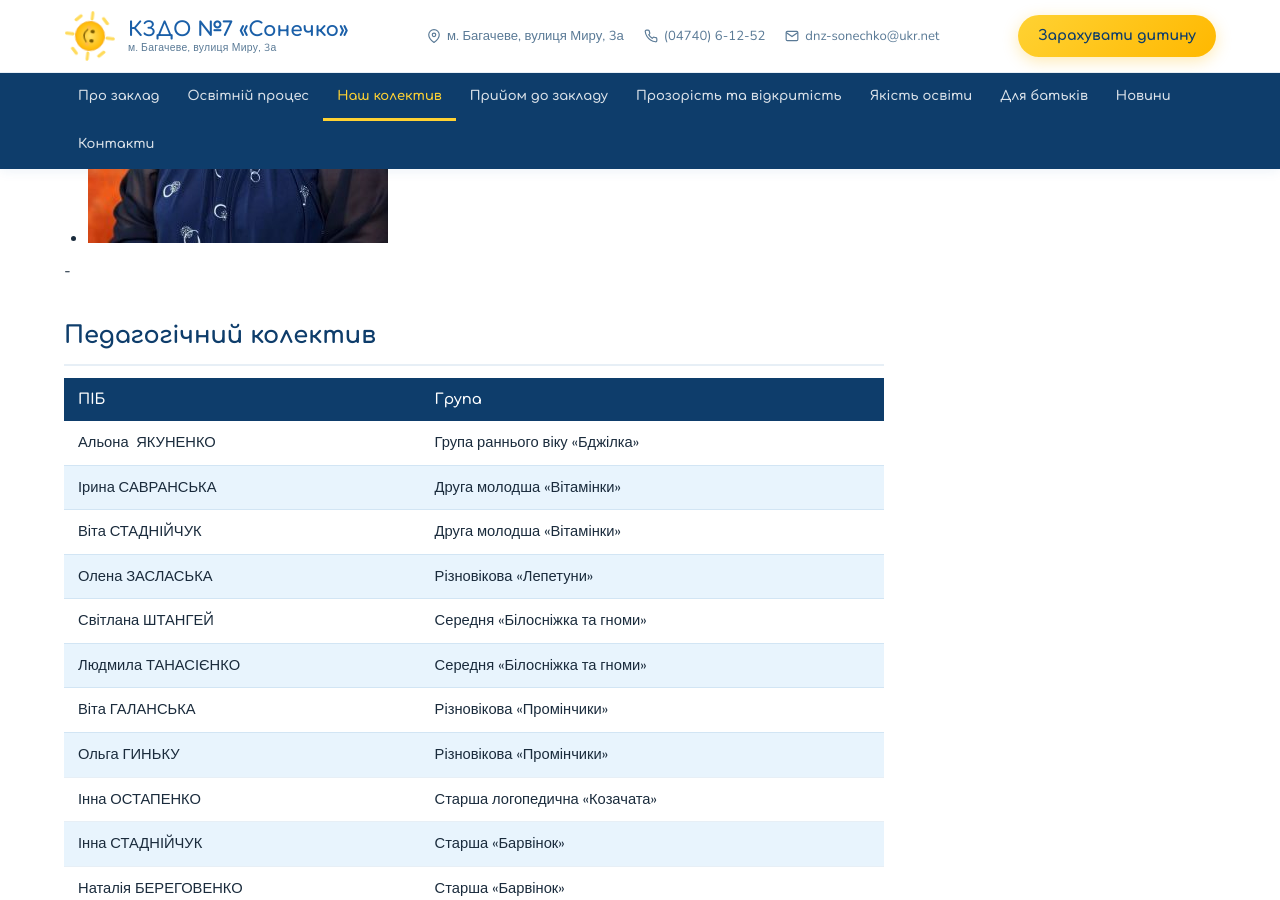
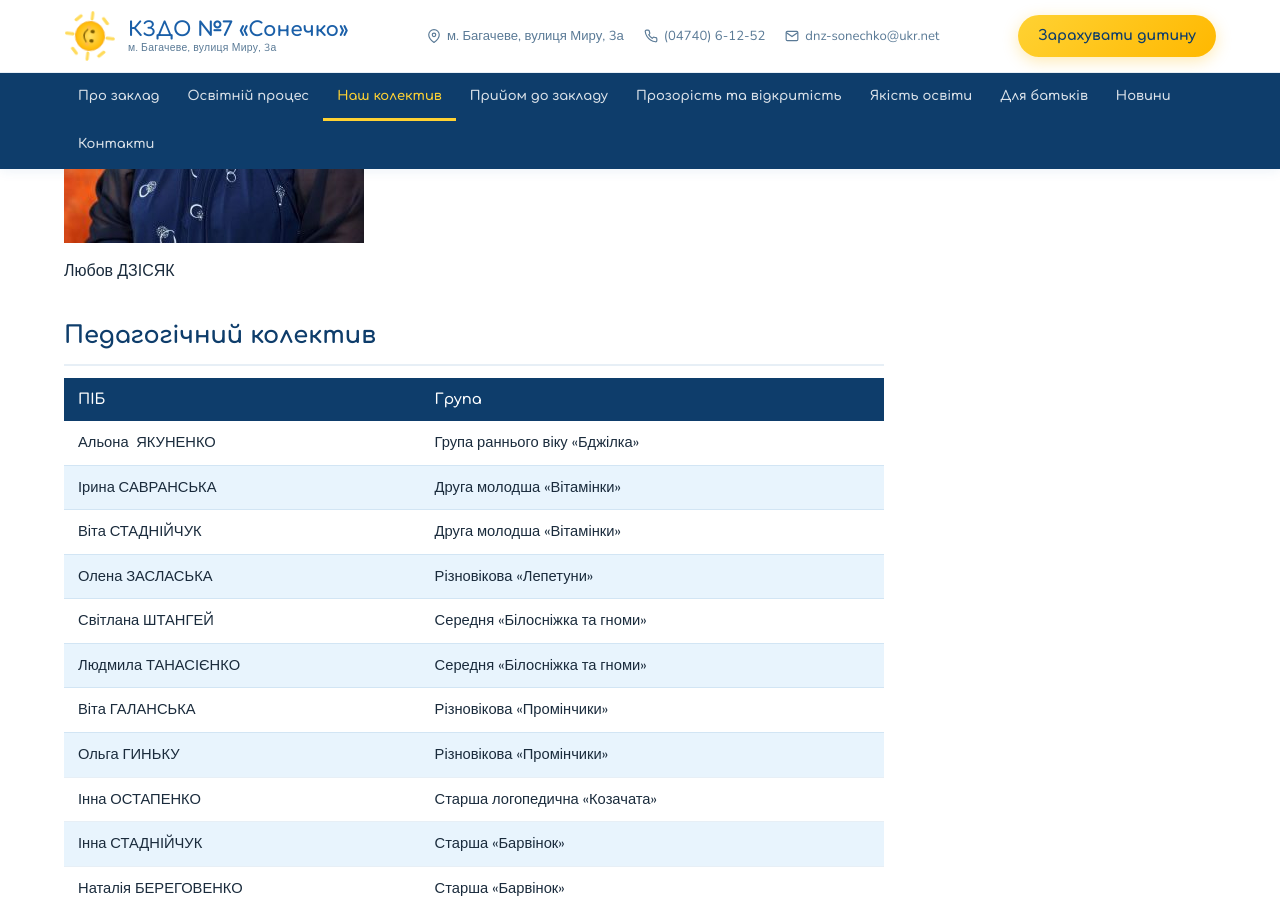
Before and after one commit to sonechko7/sonechko7.github.io, a Jekyll site: the page built from pages/nash-kolektyv.md, in a window 1280 px wide and 900 px high, scrolled down 855 px. Built offline with Jekyll 4.4.1, drawn with Linux system fonts in a browser that asks for light colours.

Commit message:
Update Сторінка “nash-kolektyv”

```diff
--- a/pages/nash-kolektyv.md
+++ b/pages/nash-kolektyv.md
@@ -14,9 +14,9 @@ permalink: /nash-kolektyv/
 | Анна ДЖАЛАЛОВА | Сестра медична старша | — |
 | Лідія ЩЕРБАК | Завідувач господарством | — |
 
-- [![Любов ДЗІСЯК](/assets/images/uploads/%D0%94%D0%B7%D1%96%D1%81%D1%8F%D0%BA%20%D0%9B%2C%20%D0%92%2C.jpg)](https://drive.google.com/file/d/1DoRdJcstsT999-wGMxtJEnZR5UtgbqNx/view?usp=drive_link)
+ [![Любов ДЗІСЯК](/assets/images/uploads/%D0%94%D0%B7%D1%96%D1%81%D1%8F%D0%BA%20%D0%9B%2C%20%D0%92%2C.jpg)](https://drive.google.com/file/d/1DoRdJcstsT999-wGMxtJEnZR5UtgbqNx/view?usp=drive_link)
 
--
+Любов ДЗІСЯК
 
 ## Педагогічний колектив
 
```
